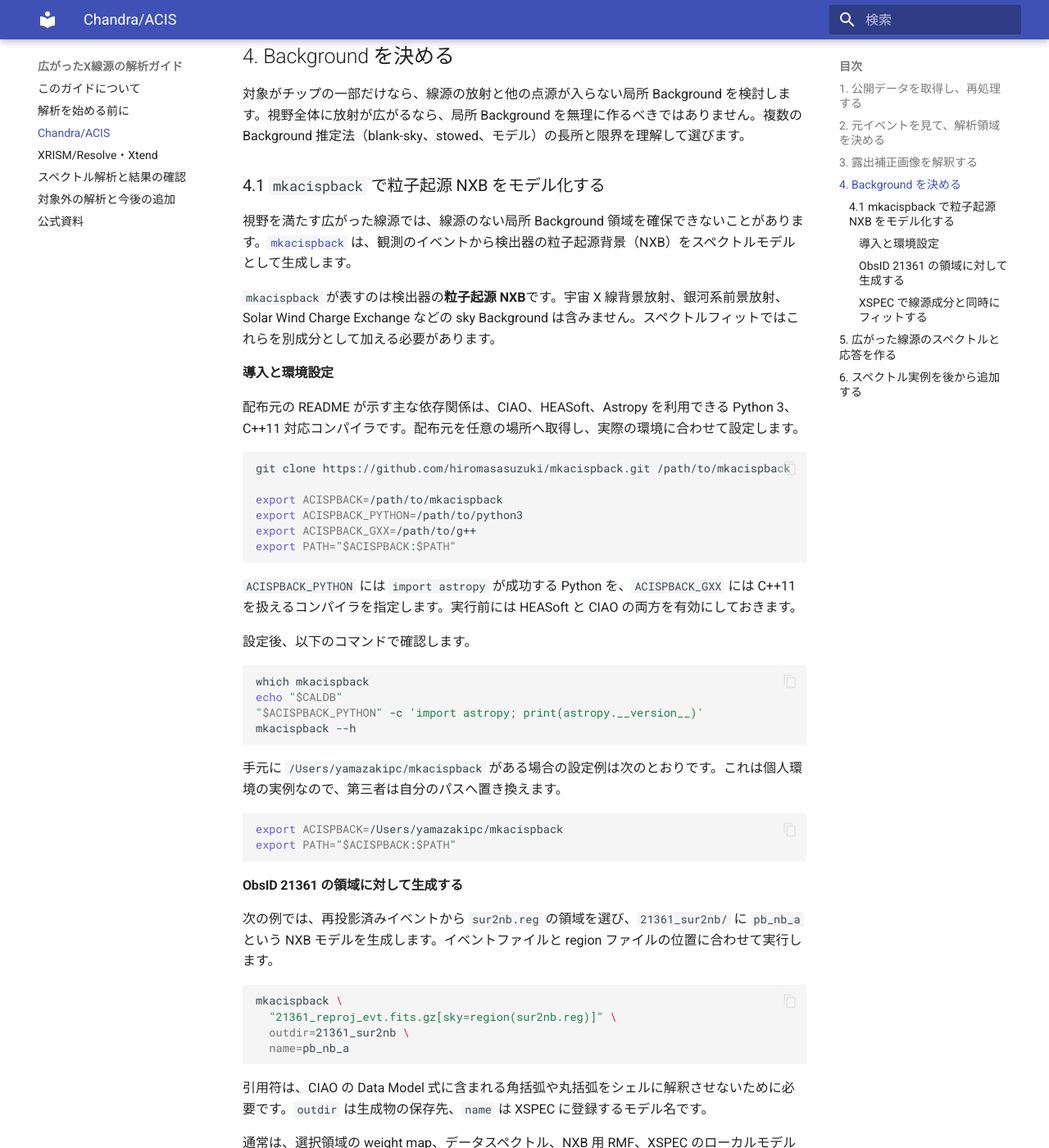
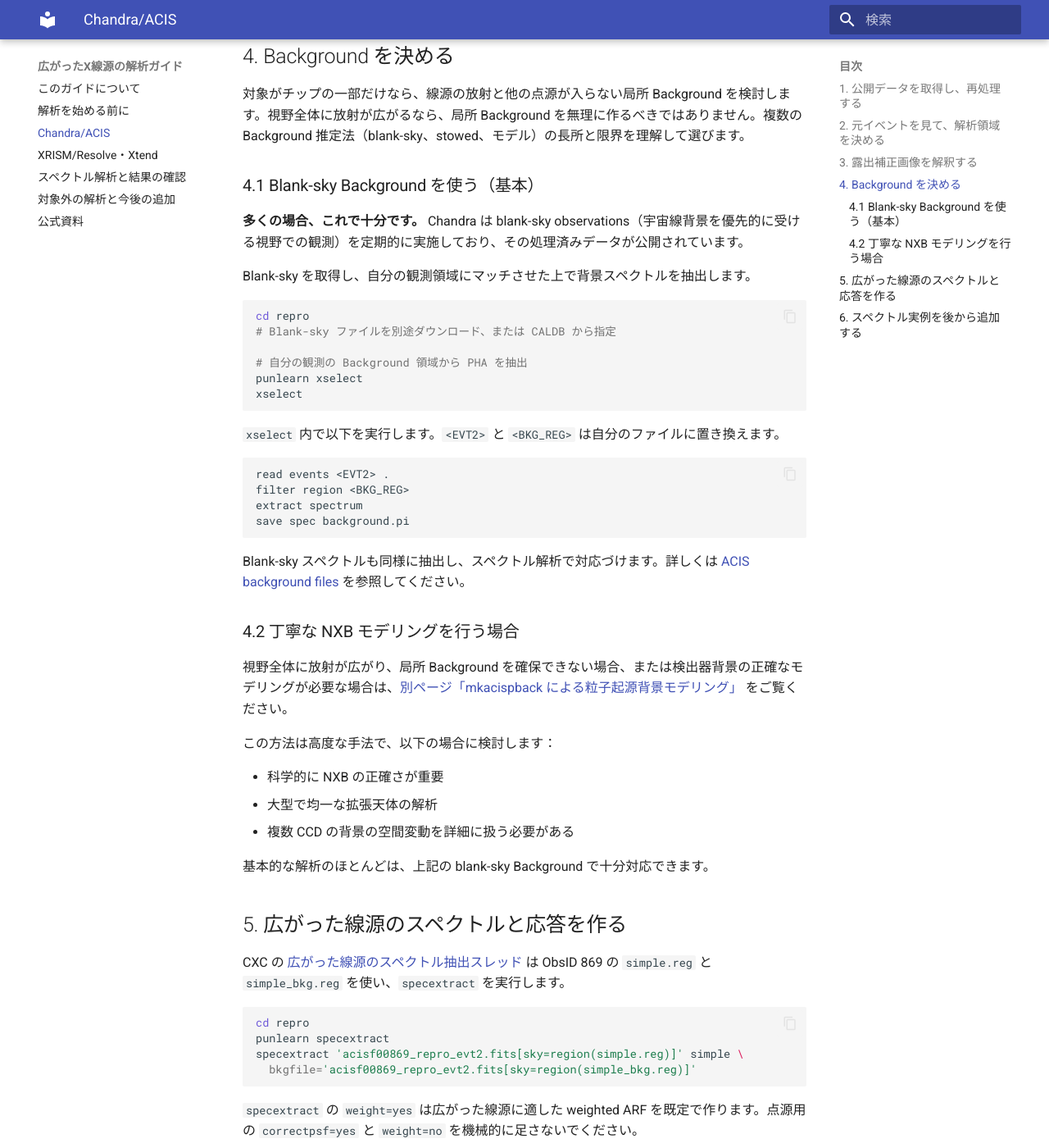
Before and after one commit to y-okada9030/Analysis-guide, an MkDocs documentation site: the page built from docs/chandra.md, in a window 1280 px wide and 1400 px high, scrolled down 1092 px. Shown: the whole window at 82% size. Built offline with MkDocs 1.6.1 and Material for MkDocs 9.7.7, drawn with Linux system fonts in a browser that asks for light colours; some of the changed text lies outside the part shown.

Commit message:
Simplify Background section: prioritize blank-sky, move mkacispback to separate page

````diff
--- a/docs/chandra.md
+++ b/docs/chandra.md
@@ -40,75 +40,43 @@ fluximage repro/acisf00869_repro_evt2.fits diffuse
 
 対象がチップの一部だけなら、線源の放射と他の点源が入らない局所 Background を検討します。視野全体に放射が広がるなら、局所 Background を無理に作るべきではありません。複数の Background 推定法（blank-sky、stowed、モデル）の長所と限界を理解して選びます。
 
-### 4.1 `mkacispback` で粒子起源 NXB をモデル化する
+### 4.1 Blank-sky Background を使う（基本）
 
-視野を満たす広がった線源では、線源のない局所 Background 領域を確保できないことがあります。[`mkacispback`](https://github.com/hiromasasuzuki/mkacispback) は、観測のイベントから検出器の粒子起源背景（NXB）をスペクトルモデルとして生成します。
+**多くの場合、これで十分です。** Chandra は blank-sky observations（宇宙線背景を優先的に受ける視野での観測）を定期的に実施しており、その処理済みデータが公開されています。
 
-`mkacispback` が表すのは検出器の**粒子起源 NXB**です。宇宙 X 線背景放射、銀河系前景放射、Solar Wind Charge Exchange などの sky Background は含みません。スペクトルフィットではこれらを別成分として加える必要があります。
-
-#### 導入と環境設定
-
-配布元の README が示す主な依存関係は、CIAO、HEASoft、Astropy を利用できる Python 3、C++11 対応コンパイラです。配布元を任意の場所へ取得し、実際の環境に合わせて設定します。
+Blank-sky を取得し、自分の観測領域にマッチさせた上で背景スペクトルを抽出します。
 
 ```sh
-git clone https://github.com/hiromasasuzuki/mkacispback.git /path/to/mkacispback
+cd repro
+# Blank-sky ファイルを別途ダウンロード、または CALDB から指定
 
-export ACISPBACK=/path/to/mkacispback
-export ACISPBACK_PYTHON=/path/to/python3
-export ACISPBACK_GXX=/path/to/g++
-export PATH="$ACISPBACK:$PATH"
+# 自分の観測の Background 領域から PHA を抽出
+punlearn xselect
+xselect
 ```
 
-`ACISPBACK_PYTHON` には `import astropy` が成功する Python を、`ACISPBACK_GXX` には C++11 を扱えるコンパイラを指定します。実行前には HEASoft と CIAO の両方を有効にしておきます。
+`xselect` 内で以下を実行します。`<EVT2>` と `<BKG_REG>` は自分のファイルに置き換えます。
 
-設定後、以下のコマンドで確認します。
-
-```sh
-which mkacispback
-echo "$CALDB"
-"$ACISPBACK_PYTHON" -c 'import astropy; print(astropy.__version__)'
-mkacispback --h
+```text
+read events <EVT2> .
+filter region <BKG_REG>
+extract spectrum
+save spec background.pi
 ```
 
-手元に `/Users/yamazakipc/mkacispback` がある場合の設定例は次のとおりです。これは個人環境の実例なので、第三者は自分のパスへ置き換えます。
+Blank-sky スペクトルも同様に抽出し、スペクトル解析で対応づけます。詳しくは [ACIS background files](https://cxc.cfa.harvard.edu/ciao/threads/acisbackground/) を参照してください。
 
-```sh
-export ACISPBACK=/Users/yamazakipc/mkacispback
-export PATH="$ACISPBACK:$PATH"
-```
+### 4.2 丁寧な NXB モデリングを行う場合
 
-#### ObsID 21361 の領域に対して生成する
+視野全体に放射が広がり、局所 Background を確保できない場合、または検出器背景の正確なモデリングが必要な場合は、[別ページ「mkacispback による粒子起源背景モデリング」](nxb-modeling-mkacispback.md) をご覧ください。
 
-次の例では、再投影済みイベントから `sur2nb.reg` の領域を選び、`21361_sur2nb/` に `pb_nb_a` という NXB モデルを生成します。イベントファイルと region ファイルの位置に合わせて実行します。
+この方法は高度な手法で、以下の場合に検討します：
 
-```sh
-mkacispback \
-  "21361_reproj_evt.fits.gz[sky=region(sur2nb.reg)]" \
-  outdir=21361_sur2nb \
-  name=pb_nb_a
-```
+- 科学的に NXB の正確さが重要
+- 大型で均一な拡張天体の解析
+- 複数 CCD の背景の空間変動を詳細に扱う必要がある
 
-引用符は、CIAO の Data Model 式に含まれる角括弧や丸括弧をシェルに解釈させないために必要です。`outdir` は生成物の保存先、`name` は XSPEC に登録するモデル名です。
-
-通常は、選択領域の weight map、データスペクトル、NXB 用 RMF、XSPEC のローカルモデルが生成されます。処理後はログに表示される CCD、9.0–11.5 keV の統計量、gain fit の結果を確認します。
-
-#### XSPEC で線源成分と同時にフィットする
-
-配布元の例に従い、生成したローカルモデルを `lmod` で読み込みます。`./` を省略しないでください。線源放射には通常の ARF/RMF を、粒子起源 NXB には別の RMF を指定します。
-
-```text
-XSPEC> lmod pb_nb_a_pkg ./21361_sur2nb
-XSPEC> data 1:1 <source.pi>
-XSPEC> response 1:1 <source.rmf>
-XSPEC> arf 1:1 <source.arf>
-XSPEC> response 2:1 <particle-background.rmf>
-XSPEC> model 1:source <source-model>
-XSPEC> model 2:pb pb_nb_a
-```
-
-NXB は望遠鏡で集光された X 線ではないため、NXB モデル側へ source ARF を掛けません。sky Background は source response を通る別成分として加えます。9.0–11.5 keV の帯域では、sky Background が NXB モデルの規格化に影響するため、NXB の規格化を固定するか自由にするかを慎重に判断します。
-
-S1 と S3 では、観測時期によって 2–6 keV の連続成分を低く予測する場合があります。必要性を residual で確認し、追加成分を使った場合は理由と判断根拠を記録します。
+基本的な解析のほとんどは、上記の blank-sky Background で十分対応できます。
 
 ## 5. 広がった線源のスペクトルと応答を作る
 
@@ -130,7 +98,7 @@ specextract 'acisf00869_repro_evt2.fits[sky=region(simple.reg)]' simple \
 スペクトル図と XSPEC の具体例は、この節へ後から追加できます。ページの URL とサイト階層を変える必要はありません。実例には、データと総モデルについて以下を含めてください：
 
 - ObsID、検出器、FAINT/VFAINT、抽出 region
-- CIAO、CALDB、HEASoft、`mkacispback` の版
+- CIAO、CALDB、HEASoft の版
 - 使用した PHA、ARF、RMF とフィット帯域
-- 統計量、binning、吸収・放射・sky Background・NXB のモデル式
-- NXB の規格化を固定したか自由にしたか、その判断理由
+- 統計量、binning、吸収・放射・sky Background のモデル式
+- Background の規格化を固定したか自由にしたか、その判断理由
````
